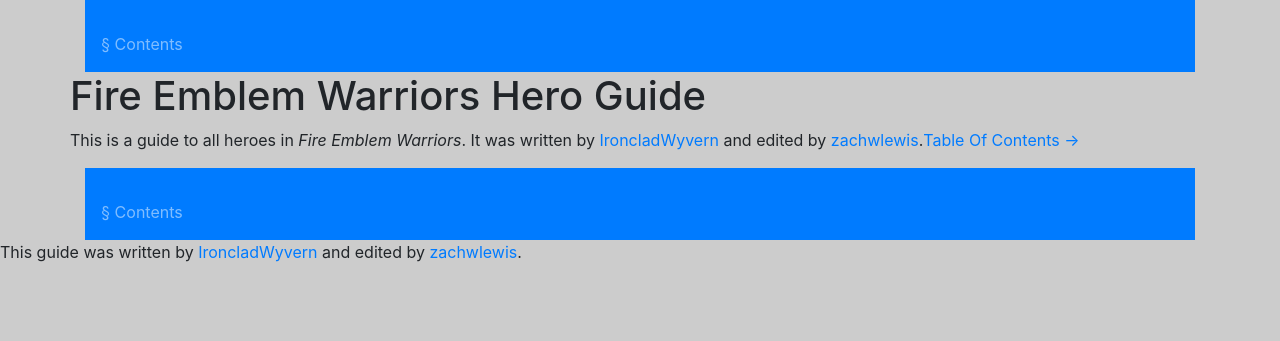
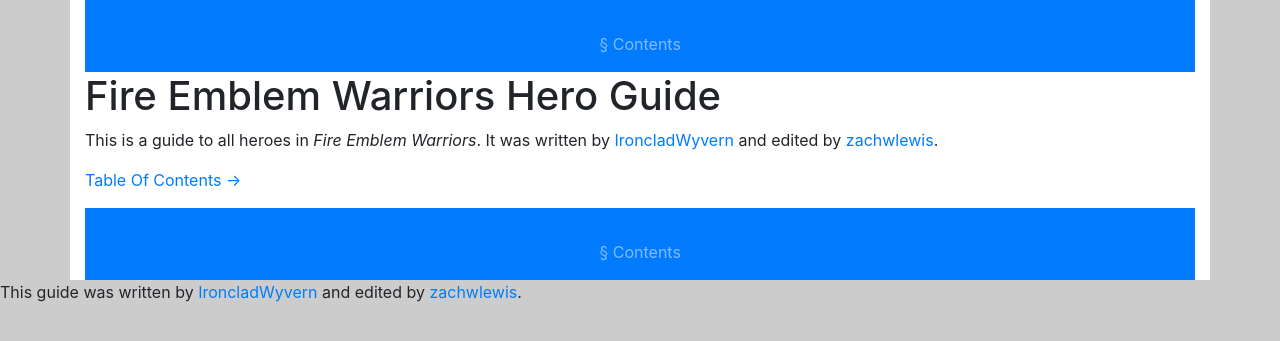
Before and after one commit to zachwlewis/fire-emblem-warriors-hero-guide, a Jekyll site: the page index.html, which Jekyll copies as it is, in a window 1280 px wide. Shown: the top 341 px of the page. Built offline with Jekyll 4.4.1, drawn with Linux system fonts in a browser that asks for light colours.

Commit message:
Update index.html

```diff
--- a/index.html
+++ b/index.html
@@ -14,10 +14,10 @@
 
 <body style="background: #ccc">
 
-  <div class="container">
+  <div class="container" style="background: #fff">
 
     <nav class="navbar navbar-dark bg-primary">
-      <ul class="navbar-nav mr-auto">
+      <ul class="navbar-nav mx-auto">
         <li class="nav-link"></li>
         <li class="nav-item"><a class="nav-link" href="/fire-emblem-warriors-hero-guide/table-of-contents.html">§ Contents</a></li>
         <li class="nav-item"></li>
@@ -25,13 +25,15 @@
     </nav>
 
     <div class="row">
-      <h1>Fire Emblem Warriors Hero Guide</h1>
-      <p>This is a guide to all heroes in <em>Fire Emblem Warriors</em>. It was written by <a href="https://www.reddit.com/user/IroncladWyvern" rel="nofollow">IroncladWyvern</a> and edited by <a href="https://www.reddit.com/user/zachwlewis" rel="nofollow">zachwlewis</a>.</p>
-      <p><a href="http://zacharylew.is/fire-emblem-warriors-hero-guide/table-of-contents.html">Table Of Contents &rarr;</a></p>
+      <div class="col">
+        <h1>Fire Emblem Warriors Hero Guide</h1>
+        <p>This is a guide to all heroes in <em>Fire Emblem Warriors</em>. It was written by <a href="https://www.reddit.com/user/IroncladWyvern" rel="nofollow">IroncladWyvern</a> and edited by <a href="https://www.reddit.com/user/zachwlewis" rel="nofollow">zachwlewis</a>.</p>
+        <p><a href="http://zacharylew.is/fire-emblem-warriors-hero-guide/table-of-contents.html">Table Of Contents &rarr;</a></p>
+      </div>
     </div>
 
     <nav class="navbar navbar-dark bg-primary">
-      <ul class="navbar-nav mr-auto">
+      <ul class="navbar-nav mx-auto">
         <li class="nav-link"></li>
         <li class="nav-item"><a class="nav-link" href="/fire-emblem-warriors-hero-guide/table-of-contents.html">§ Contents</a></li>
         <li class="nav-item"></li>
```
